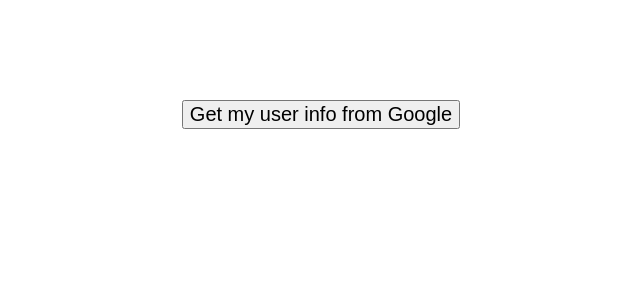
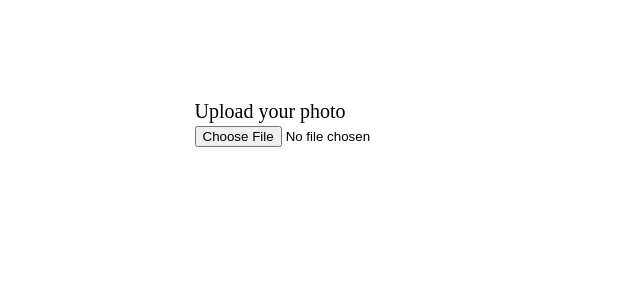
Before and after one commit to barry800414/react-google-oauth-example, a React (Create React App) app in the folder implicit_flow/: page / in a window 1280 px wide. Shown: the top 300 px of the page, without its empty margins (319-959 px from the left). Built offline with nearby package versions, Linux system fonts and the light colour scheme; sample sign-in values are in the browser's storage.

Commit message:
feat: upload google drive CSRF example

```diff
--- a/implicit_flow/src/App.js
+++ b/implicit_flow/src/App.js
@@ -13,7 +13,7 @@
  */
 
 function App() {
-  const [user, setMyUser] = React.useState(null);
+  const [accessToken, ] = React.useState(() => window.localStorage.getItem("google_oauth2_access_token"));
 
   // Step 2.
   const googleOauth2SignIn = () => {
@@ -35,7 +35,7 @@
     const params = {
       client_id: process.env.REACT_APP_GOOGLE_CLIENT_ID,
       redirect_uri: document.location.origin + "/callback",
-      scope: "https://www.googleapis.com/auth/userinfo.email",
+      scope: "https://www.googleapis.com/auth/drive",
       state,
       response_type: "token",
       include_granted_scopes: "true",
@@ -56,37 +56,33 @@
   };
 
   // Step 6.
-  const requestToGetMyUserInfo = () => {
+  const requestToUploadFile = () => {
     const googleOauth2AccessToken = window.localStorage.getItem("google_oauth2_access_token");
-    fetch('https://www.googleapis.com/oauth2/v2/userinfo', {
+    const input = document.getElementById('file_input')
+
+    fetch('https://www.googleapis.com/upload/drive/v3/files?uploadType=media', {
+      method: 'POST',
       headers: {
-        'Authorization': 'Bearer ' + googleOauth2AccessToken
-      }
-    }).then((response) => {
-      return response.json();
-    }).then((json) => {
-      setMyUser(json);
+        'Content-Type': input.files[0].type,
+        'Content-Length': input.files[0].size,
+        'Authorization': 'Bearer ' + googleOauth2AccessToken,
+      },
+      body: new Blob([input.files[0]]),
+    }).then(() => {
+      alert('You successfully upload your photo !');
+    }).catch(() => {
+      alert('Something went wrong');
     });
-  }
-
-  const onGetMyUserInfo = () => {
-    const googleOauth2AccessToken = window.localStorage.getItem("google_oauth2_access_token");
-    if (!googleOauth2AccessToken) {
-      googleOauth2SignIn();
-    } else {
-      requestToGetMyUserInfo();
-    }
   };
 
   return (
     <div className="App">
       {/* Step 1. */}
-      <button onClick={onGetMyUserInfo}>Get my user info from Google</button>
-      {user &&
+      {!accessToken ?
+        <button onClick={googleOauth2SignIn}> Authorize to access your google drive </button> :
         <div>
-          <div>email: {user.email}</div>
-          <div>id: {user.id}</div>
-          <img src={user.picture} />
+          <div>Upload your photo</div>
+          <input type="file" id="file_input" onChange={requestToUploadFile}/>
         </div>
       }
     </div>
--- a/implicit_flow/src/Callback.js
+++ b/implicit_flow/src/Callback.js
@@ -20,7 +20,8 @@
     const state = params.state;
     if (window.localStorage.getItem('google_oauth2_state') !== state) {
         console.error('[Warning] Oauth2 state is not matched, possible CSRF attack.');
-        return null;
+        // Purposely remove verification for demo purpose
+        // return null;
     }
     const accessToken = params.access_token;
     return accessToken;
```
